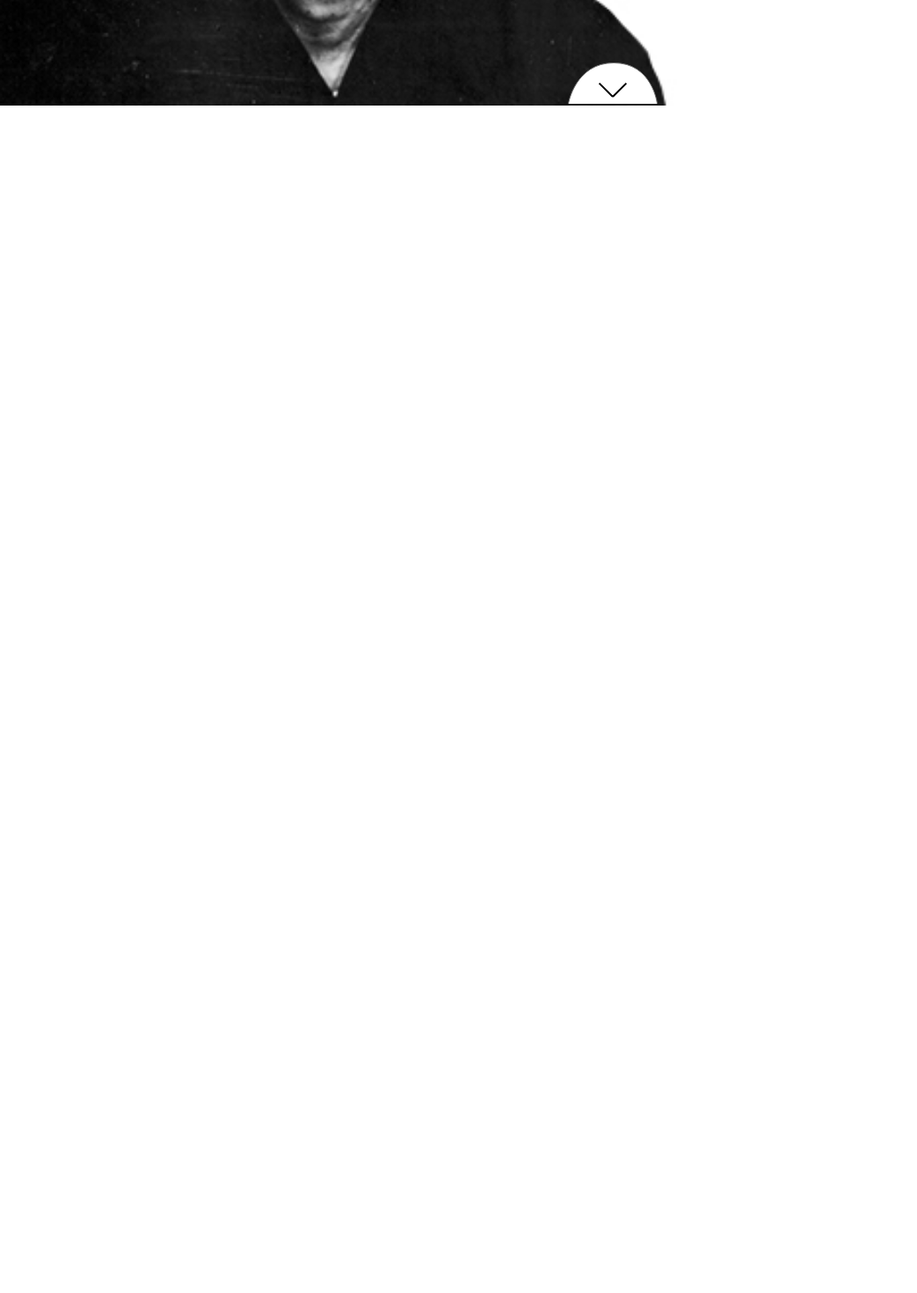
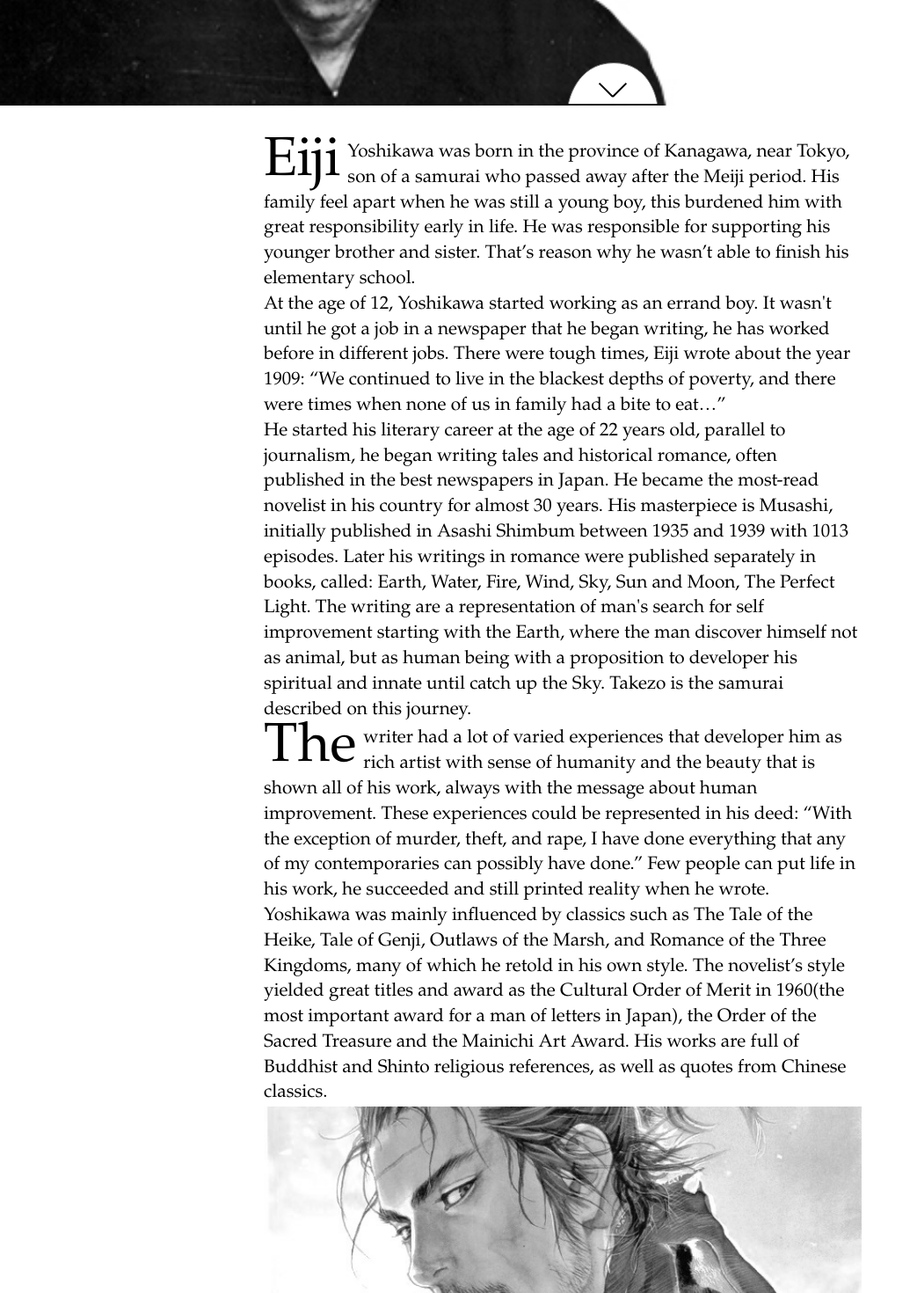
Before and after one commit to rafaelofil/Eiji-Yoshikawa, a Vue app: page / in a window 1280 px wide. Shown: the part 680-2150 px from the top of the page at 88% size, without its empty margins (0-1043 px from the left). Before the commit the page ends 804 px from the top, so only its background shows below. Built offline with nearby package versions, Linux system fonts and the light colour scheme.

Commit message:
add text

```diff
--- a/src/App.vue
+++ b/src/App.vue
@@ -1,10 +1,12 @@
 <script setup lang="ts">
 import Header from './components/Header.vue';
+import Biography from './components/Biography.vue';
 
 </script>
 
 <template>
   <Header />
+  <Biography />
 </template>
 
 <style>
--- /dev/null
+++ b/src/components/Biography.vue
@@ -0,0 +1,153 @@
+<script setup lang="ts">
+import { useLanguageStore } from '../stores/language';
+
+const languageStore = useLanguageStore();
+
+</script>
+
+<template>
+  <section>
+    <div v-if="languageStore.languageEnglish">
+      <div class="text">
+        <p class="paragraph-intro">
+          <span class="emphasis">Eiji</span>
+          Yoshikawa was born in the province of Kanagawa, near Tokyo, son of a samurai who passed away after the Meiji
+          period. His family feel apart when he was still a young boy, this burdened him with great responsibility early
+          in life. He was responsible for supporting his younger brother and sister. That’s reason why he wasn’t able to
+          finish his elementary school.
+        </p>
+        <p>At the age of 12, Yoshikawa started working as an errand boy. It wasn't until he got a job in a newspaper
+          that
+          he began writing, he has worked before in different jobs. There were tough times, Eiji wrote about the year
+          1909: “We continued to live in the blackest depths of poverty, and there were times when none of us in family
+          had a bite to eat…”</p>
+        <p>He started his literary career at the age of 22 years old, parallel to journalism, he began writing tales and
+          historical romance, often published in the best newspapers in Japan. He became the most-read novelist in his
+          country for almost 30 years. His masterpiece is Musashi, initially published in Asashi Shimbum between 1935
+          and
+          1939 with 1013 episodes. Later his writings in romance were published separately in books, called: Earth,
+          Water,
+          Fire, Wind, Sky, Sun and Moon, The Perfect Light. The writing are a representation of man's search for self
+          improvement starting with the Earth, where the man discover himself not as animal, but as human being with a
+          proposition to developer his spiritual and innate until catch up the Sky. Takezo is the samurai described on
+          this journey.</p>
+      </div>
+    </div>
+    <div v-else>
+      <div class="text">
+        <p class="paragraph-intro">
+          <span class="emphasis">Eiji</span>
+          Yoshikawa nasceu na província de Kanagawa, perto de Tokyo, filho de um samurai que empobreceu após o período
+          de
+          Meiji. Sua família separou-se quando ele ainda era um menino, deixando uma grande responsabilidade sobre seus
+          ombros, de cuidar de seus irmãos. Por esse motivo, ele não conseguiu terminar o ensino fundamental.
+        </p>
+        <p>Aos 12 anos, Yoshikawa foi contratado como garoto de recado, até que finalmente conseguiu um trabalho no
+          jornal
+          e então começou a escrever. Antes ele trabalhou em diferentes áreas. Foram tempos difíceis, Eiji escreveu
+          sobre
+          o ano de 1909: "Continuamos a viver nas mais negras profundezas da pobreza, e houve momentos em que nenhum de
+          nós da família tinhamos algo para comer… "</p>
+        <p>Início sua carreira na literatura aos 22 anos, paralelamente ao jornalismo, começou a escrever contos e
+          romances históricos, muitas vezes publicados nos jornais de maior prestígio do Japão. Ele tornou-se o
+          novelista
+          mais lido de seu país por quase 30 anos. Sua obra-prima é Musashi, inicialmente publicada na Asashi Shimbum
+          entre 1935 e 1939 com 1013 episódios. Depois este romance foi separado em sete livros, chamados: A Terra, A
+          Àgua, O Fogo, O Vento, O Céu, As Duas Forças e Harmonia Final. Os livros representam a busca do
+          aperfeiçoamento
+          humano, començando na Terra, onde o homem descobre a si mesmo não como um animal e sim como um ser humano com
+          um
+          propósito de desenvolver sua vida espiritual e suas inatas até chegar ao Ceú. Takezo é o samurai descrito
+          nesta
+          jornada.
+        </p>
+      </div>
+    </div>
+  </section>
+
+
+  <section data-anime="scroll">
+    <div v-if="languageStore.languageEnglish">
+      <div class="text">
+        <p>
+          <span class="emphasis">The</span>
+          writer had a lot of varied experiences that developer him as rich artist with sense of humanity and the beauty
+          that is shown all of his work, always with the message about human improvement. These experiences could be
+          represented in his deed: “With the exception of murder, theft, and rape, I have done everything that any of my
+          contemporaries can possibly have done.” Few people can put life in his work, he succeeded and still printed
+          reality when he wrote.
+        </p>
+        <p>Yoshikawa was mainly influenced by classics such as The Tale of the Heike, Tale of Genji, Outlaws of the
+          Marsh, and Romance of the Three Kingdoms, many of which he retold in his own style. The novelist’s style
+          yielded great titles and award as the Cultural Order of Merit in 1960(the most important award for a man of
+          letters in Japan), the Order of the Sacred Treasure and the Mainichi Art Award. His works are full of Buddhist
+          and Shinto religious references, as well as quotes from Chinese classics.</p>
+
+        <img class="img-musashi" src="../assets/img/Musashi_Vagabond.jpg" alt="Musashi Vagabond">
+      </div>
+      <div class="text">
+        <p>At the age of 70 years old Yoshikawa death of cancer, he left a masterpiece that change a generation and
+          getting reputation as one of the best historical novelists of Japan.</p>
+      </div>
+    </div>
+    <div v-else>
+      <div class="text">
+        <p>
+          <span class="emphasis">O</span>
+          escritor teve muitas experiências variadas que o construíram como artista rico, com senso de humanidade e
+          beleza que é mostrada em todo o seu trabalho, sempre com a mensagem sobre o aperfeiçoamento humano. Essas
+          experiências podem ser representadas em um de seus escritos: "Com exceção de assassinato, roubo e estupro, eu
+          fiz tudo o que qualquer um de meus contemporâneos pode ter feito". Poucas pessoas conseguem dar vida a seu
+          trabalho, ele alcançou essa proesa e ainda imprimiu a realidade ao escrever.
+        </p>
+        <p>Yoshikawa foi influenciado principalmente por clássicos como O Conto do Heike, Conto de Genji, Margem da Água
+          e Romance dos Três Reinos, muitos dos quais recontou em seu próprio estilo. O estilo do romancista rendeu
+          grandes títulos e prêmios como a Ordem do Mérito Cultural em 1960 (o prêmio mais importante para um homem de
+          letras no Japão), a Ordem do Tesouro Sagrado e o Prêmio de Arte Mainichi. Suas obras estão cheias de
+          referências religiosas budistas e xintoístas, além de citações de clássicos chineses.</p>
+
+        <img class="img-musashi" src="img/Musashi_Vagabond.jpg" alt="Musashi Vagabond">
+      </div>
+      <div class="text">
+        <p>Aos 70 anos Yoshikawa faleceu de câncer, deixando obras-primas que mudaram uma geração, é reconhecido como um
+          dos melhores romancistas históricos do Japão.</p>
+      </div>
+    </div>
+  </section>
+</template>
+
+<style>
+p {
+  margin-bottom: 1rem;
+}
+
+.text {
+  display: flex;
+  flex-direction: column;
+
+  margin: 0.25rem auto 0.25rem auto;
+  padding: 0 0.5rem;
+
+  max-width: 680px;
+
+  font-size: 1.3rem;
+  line-height: 1.8rem;
+}
+
+.paragraph-intro {
+  margin-top: 2rem;
+}
+
+.emphasis {
+  display: block;
+
+  margin-right: 0.5rem;
+
+  font-size: 3.9rem;
+  line-height: 0.83;
+
+  float: left;
+
+  position: relative;
+}
+</style>
--- a/src/components/Header.vue
+++ b/src/components/Header.vue
@@ -5,9 +5,7 @@ import ModalLanguage from './ModalLanguage.vue';
 
 const storeLanguage = useLanguageStore();
 const storeModalLanguage = useModalLanguageStore();
-
 </script>
-
 
 <template>
   <main id="main">
@@ -54,11 +52,13 @@ main {
 .cc-button {
   cursor: pointer;
 
+  background-color: #ffffff;
+
   width: 50px;
   height: 50px;
 
-  margin-right: 20px;
-  margin-top: 20px;
+  margin-right: 5%;
+  margin-top: 5%;
 
   font-size: 1.15rem;
   font-family: Arial, Helvetica, sans-serif;
@@ -110,6 +110,6 @@ main {
 
   position: absolute;
   left: 50%;
-  bottom: -0.5%;
+  bottom: -0.55%;
 }
 </style>
```
